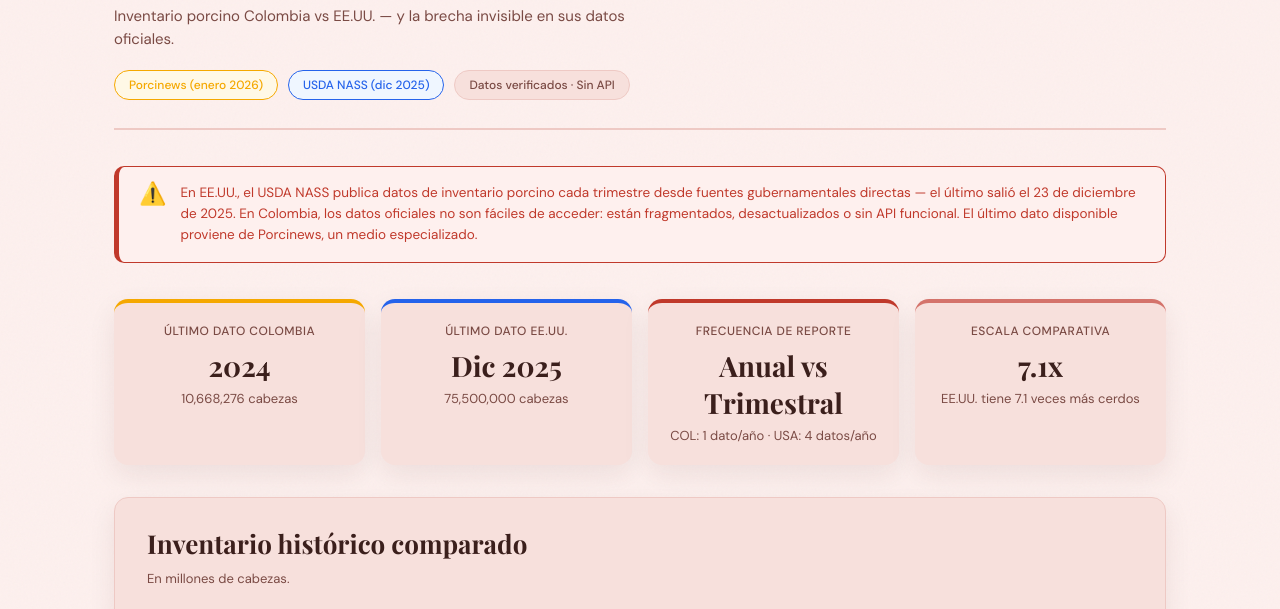
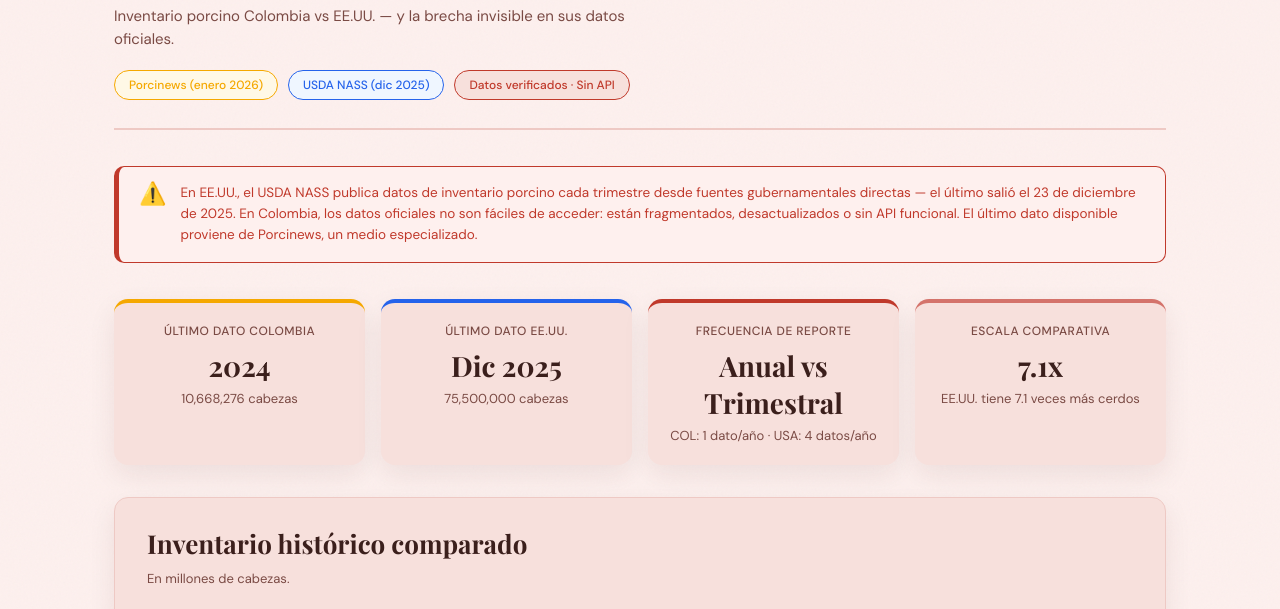
Before and after one commit to jdecore/porkxi, an Astro site: page / in a window 1280 px wide. Shown: the part 155-764 px from the top of the page. Built offline with nearby package versions, Linux system fonts and the light colour scheme; Astro itself is replaced by a stand-in of ours.

Commit message:
correciones

```diff
--- a/src/styles/encabezado.css
+++ b/src/styles/encabezado.css
@@ -56,9 +56,9 @@
 }
 
 .encabezado__badge--datos {
-  border-color: var(--crema-borde);
+  border-color: var(--alerta);
   background: var(--crema-oscuro);
-  color: var(--tinta-claro);
+  color: var(--alerta);
 }
 
 @media (max-width: 700px) {
```
